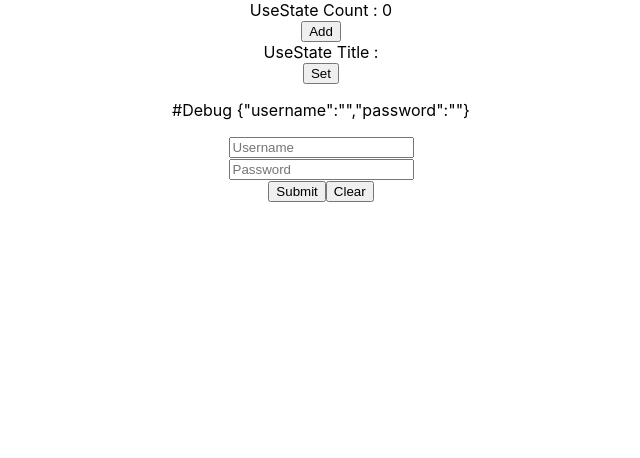
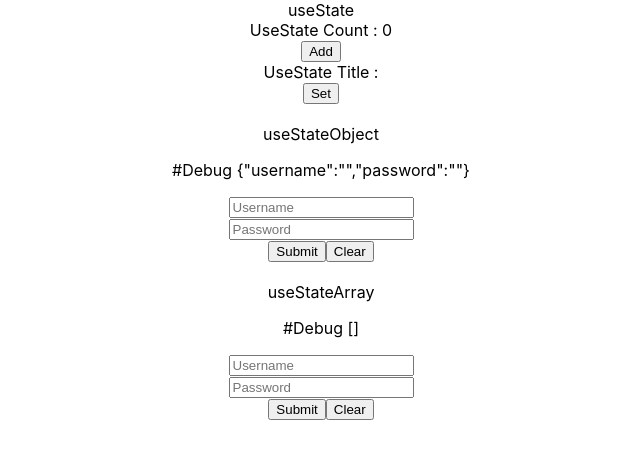
Before and after one commit to iiimomoniii/Intro_React, a React (Create React App) app: page / in a window 1280 px wide. Shown: the top 458 px of the page, without its empty margins (319-959 px from the left). Built offline with nearby package versions, Linux system fonts and the light colour scheme.

Commit message:
use state array list

```diff
--- a/src/App.js
+++ b/src/App.js
@@ -1,12 +1,19 @@
 import './App.css';
 import Ex1_useState from './component/Ex1_useState';
 import Ex2_useStateObject from './component/Ex2_useState_Object';
+import Ex3_useStateArray from './component/Ex3_useState_Array';
 function App() {
 
   return (
     <div className="App">
+      <span>useState</span>
       <Ex1_useState/>
+      <br/>
+      <span>useStateObject</span>
       <Ex2_useStateObject/>
+      <br/>
+      <span>useStateArray</span>
+      <Ex3_useStateArray/>
     </div>
   );
 }
--- /dev/null
+++ b/src/component/Ex3_useState_Array.js
@@ -0,0 +1,44 @@
+import React from 'react'
+import { useState } from "react";
+
+export default function Ex3_useState_Array() {
+    const initialState = {username : "", password : ""};
+    const [account, setAccount] = useState(initialState);
+    const [accountList, setAccountList] = useState([]);
+  return (
+    <div>
+      <p >#Debug {JSON.stringify(accountList)}</p>
+      <form action="">
+        <input type="text" placeholder="Username" value={account.username}
+          onChange={e=>{
+            {/*set updated username and other value in dictionary of account*/}
+            setAccount({...account, username : e.target.value})
+          }}
+        />
+        <br />
+        <input type="text" placeholder="Password" value={account.password}
+          onChange={e=>{
+            {/*set updated password and other value in dictionary of account*/}
+            setAccount({...account, password : e.target.value})
+          }}
+        />
+        <br/>
+        {/*alert updated account*/}
+        <button type="submit" onClick={(e)=>{
+          {/*no re-fresh*/}
+          e.preventDefault();
+          setAccountList([...accountList, {...account , index: accountList.length}]);
+        }}>Submit</button>
+        <button onClick={(e)=>{
+           {/*no re-fresh*/}
+          e.preventDefault();
+          {/*clear object*/}
+          setAccount(initialState)
+        }}>Clear</button>
+      </form>
+      <ul>
+        {accountList.map(item=><li key={item.index}>Username: {item.username}, Password: {item.password}</li>)}
+      </ul>
+    </div>
+  )
+}
```
